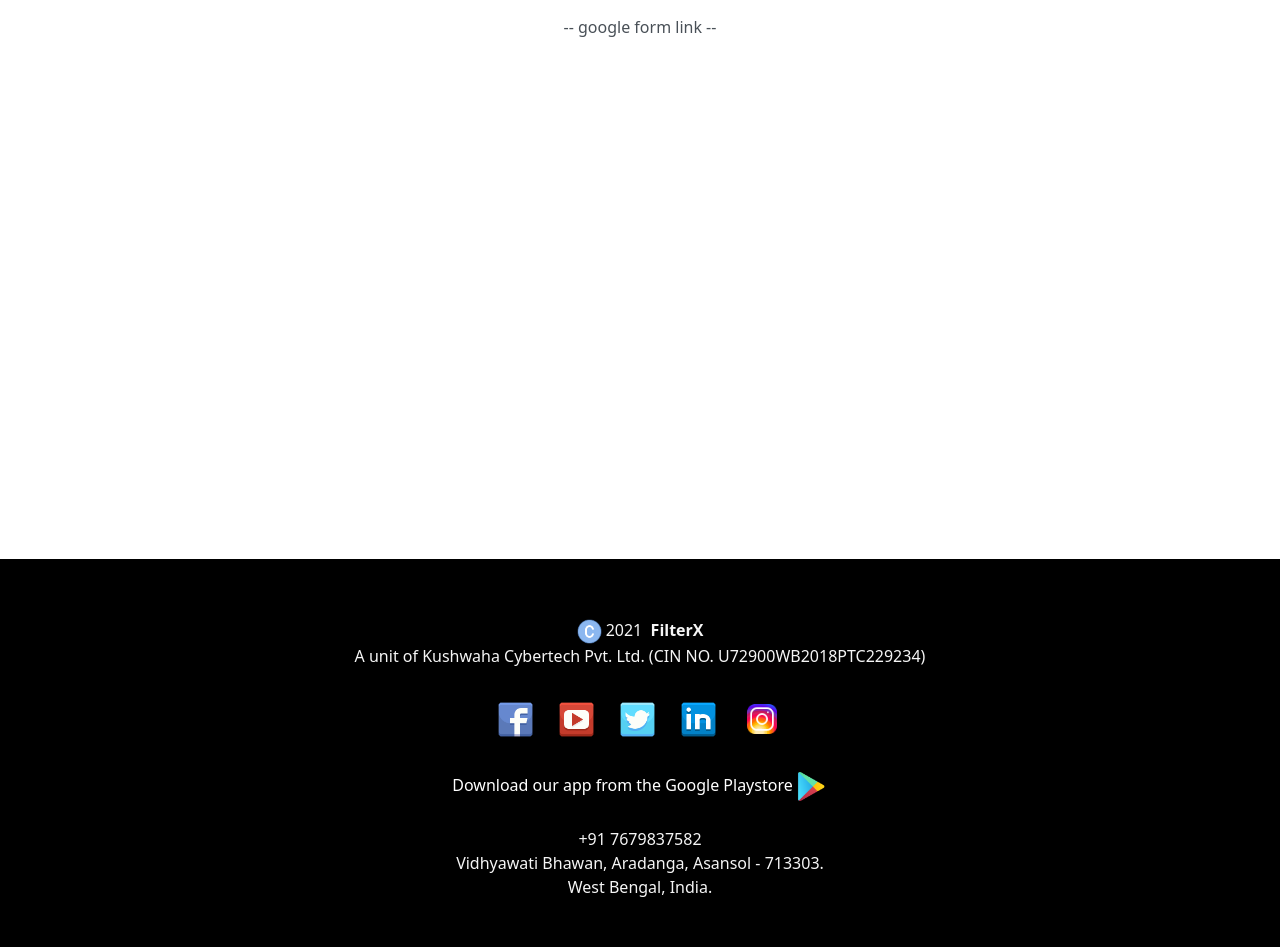
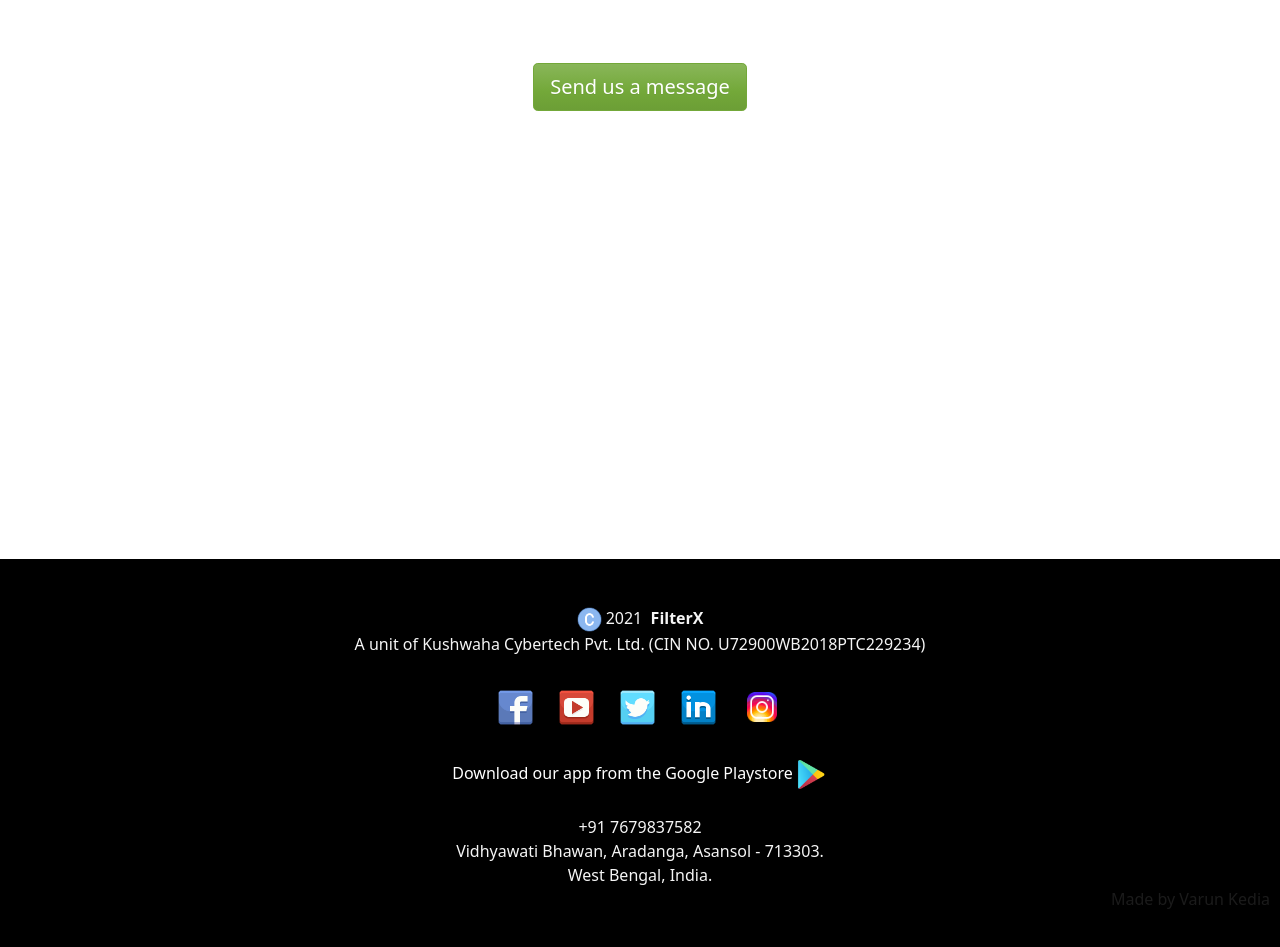
Before and after one commit to purplevarun/filterx-frontend, a React (Create React App) app: page /contact-us in a window 1280 px wide. Shown: the part 181-1128 px from the top of the page. Built offline with nearby package versions, Linux system fonts and the light colour scheme.

Commit message:
insta & g-form

```diff
--- a/src/Components/Contact.js
+++ b/src/Components/Contact.js
@@ -1,11 +1,20 @@
 import React from 'react';
 
 const Contact = () => {
+	const link =
+		'https://docs.google.com/forms/d/e/1FAIpQLSfaN3AtrhjYb14hp_ZU17sY4jf9zo3QhwLLR1ZD6eUfrvqo5g/viewform?usp=sf_link';
 	return (
 		<div style={{ textAlign: 'center' }}>
 			<div style={{ width: '100%', height: '5vh' }} />
 			<h1>Get in touch with us</h1>
-			<p>-- google form link --</p>
+			<br />
+			<br />
+			<button
+				className="btn btn-lg btn-success"
+				onClick={() => (window.location.href = link)}
+			>
+				Send us a message
+			</button>
 		</div>
 	);
 };
--- a/src/Components/Footer.css
+++ b/src/Components/Footer.css
@@ -10,3 +10,8 @@
 	width: 100%;
 	text-align: center;
 }
+.credit {
+	color: rgb(27, 27, 27);
+	/* position: absolute; */
+	text-align: right;
+}
--- a/src/Components/Footer.js
+++ b/src/Components/Footer.js
@@ -59,7 +59,7 @@ const Footer = () => {
 					className="btn "
 					onClick={() =>
 						(window.location.href =
-							'https://www.linkedin.com/in/filter-x-b89166229')
+							'https://www.instagram.com/p/CYDhbjULG0w/')
 					}
 				>
 					<Image src="icons8-instagram-96.png" width={40} />
@@ -84,6 +84,15 @@ const Footer = () => {
 				<br />
 				West Bengal, India.
 			</div>
+			<div
+				className="credit"
+				onClick={() =>
+					(window.location.href =
+						'https://www.linkedin.com/in/purplevarun/')
+				}
+			>
+				Made by Varun Kedia
+			</div>
 		</div>
 	);
 };
```
